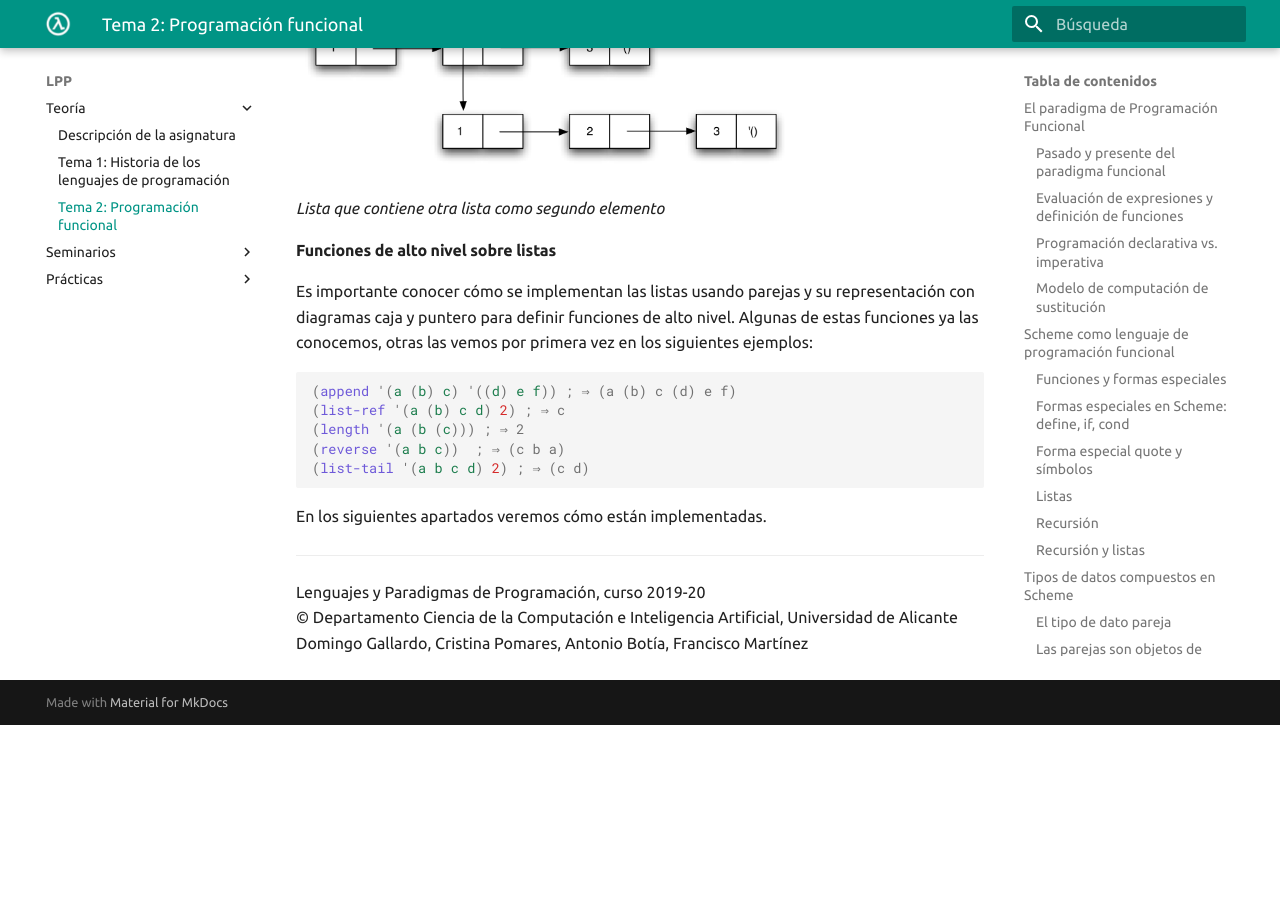
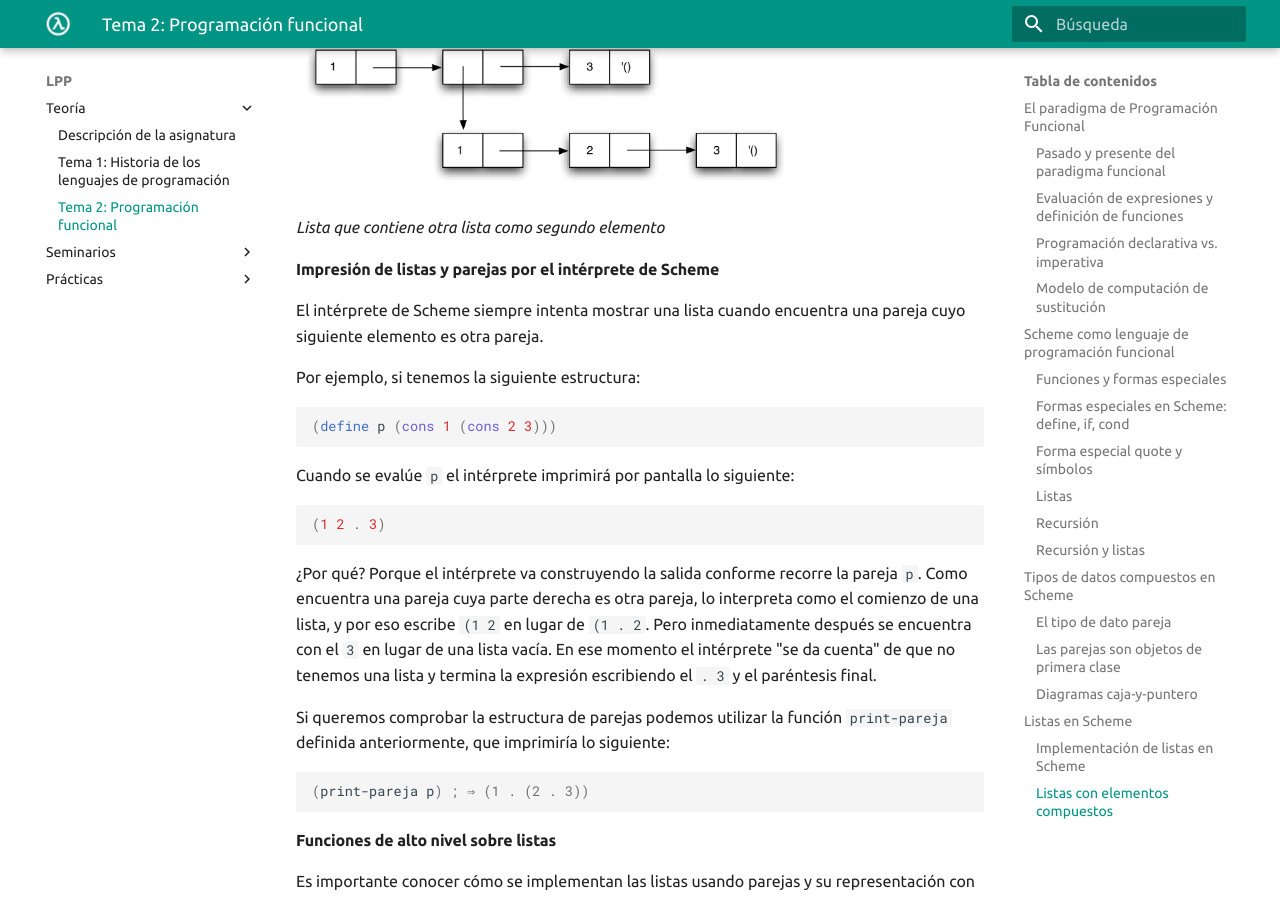
Before and after one commit to domingogallardo/apuntes-lpp, an MkDocs documentation site: the page built from docs/teoria/tema02-programacion-funcional/tema02-programacion-funcional.md, in a window 1280 px wide and 900 px high, scrolled down 47671 px. Built offline with MkDocs 1.6.1 and Material for MkDocs 9.7.7, drawn with Linux system fonts in a browser that asks for light colours; before the commit the page ends 48396 px from its top, so only the background shows below that.

Commit message:
Añadida explicación impresión parejas

````diff
--- a/docs/teoria/tema02-programacion-funcional/tema02-programacion-funcional.md
+++ b/docs/teoria/tema02-programacion-funcional/tema02-programacion-funcional.md
@@ -2445,6 +2446,40 @@ El diagrama *box and pointer*:
 <img src="imagenes/lista-lista.png" width="500px"/>
 
 *Lista que contiene otra lista como segundo elemento*
+
+#### Impresión de listas y parejas por el intérprete de Scheme ####
+
+El intérprete de Scheme siempre intenta mostrar una lista cuando
+encuentra una pareja cuyo siguiente elemento es otra pareja.
+
+Por ejemplo, si tenemos la siguiente estructura:
+
+```racket
+(define p (cons 1 (cons 2 3)))
+```
+
+Cuando se evalúe `p` el intérprete imprimirá por pantalla lo
+siguiente:
+
+```racket
+(1 2 . 3)
+```
+
+¿Por qué? Porque el intérprete va construyendo la salida conforme
+recorre la pareja `p`. Como encuentra una pareja cuya parte derecha es
+otra pareja, lo interpreta como el comienzo de una lista, y por eso
+escribe `(1 2` en lugar de `(1 . 2`. Pero inmediatamente después se
+encuentra con el `3` en lugar de una lista vacía. En ese momento el
+intérprete "se da cuenta" de que no tenemos una lista y termina la
+expresión escribiendo el `. 3` y el paréntesis final.
+
+Si queremos comprobar la estructura de parejas podemos utilizar la
+función `print-pareja` definida anteriormente, que imprimiría lo
+siguiente:
+
+```racket
+(print-pareja p) ; ⇒ (1 . (2 . 3))
+```
 
 #### Funciones de alto nivel sobre listas
 
````
Also changed, not shown: other parts of docs/teoria/tema02-programacion-funcional/tema02-programacion-funcional.md (+2 -1 lines), notas-clase/semana02/semana02.md (+28 -0 lines).
